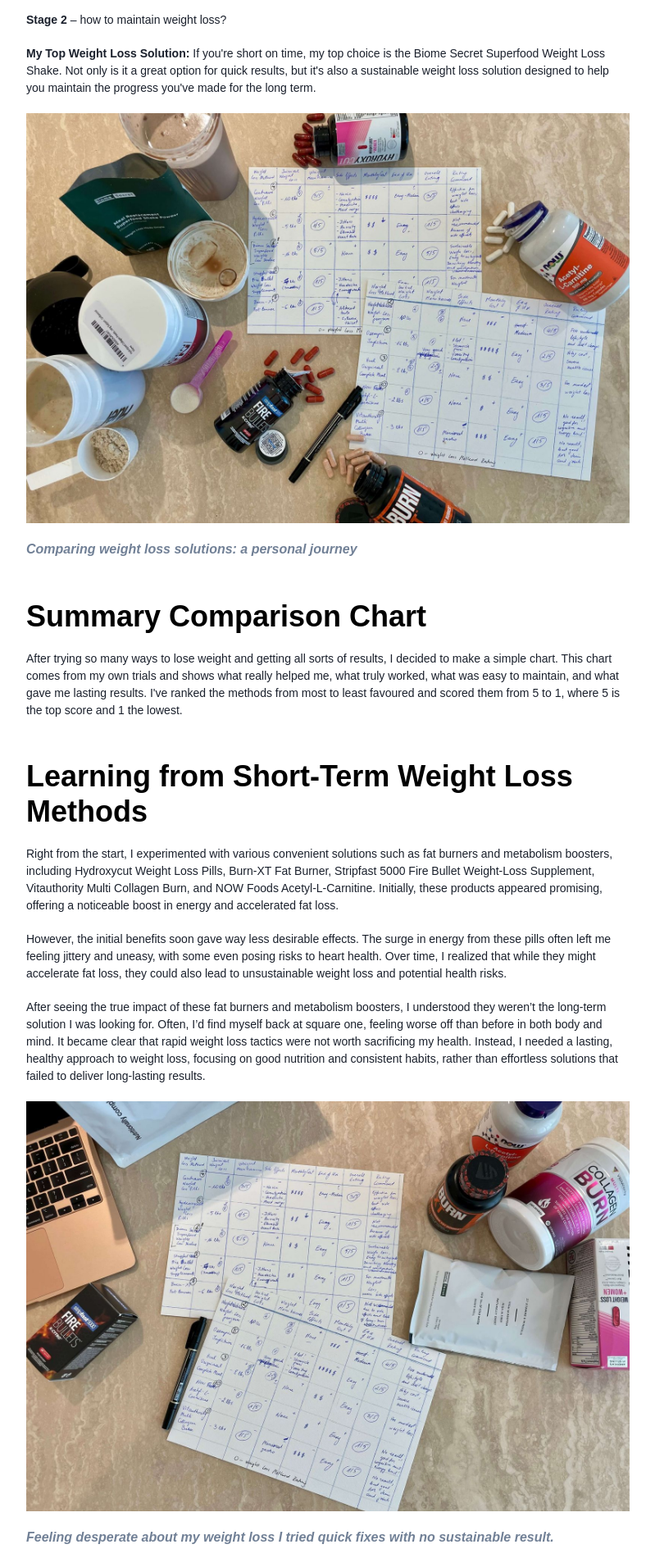
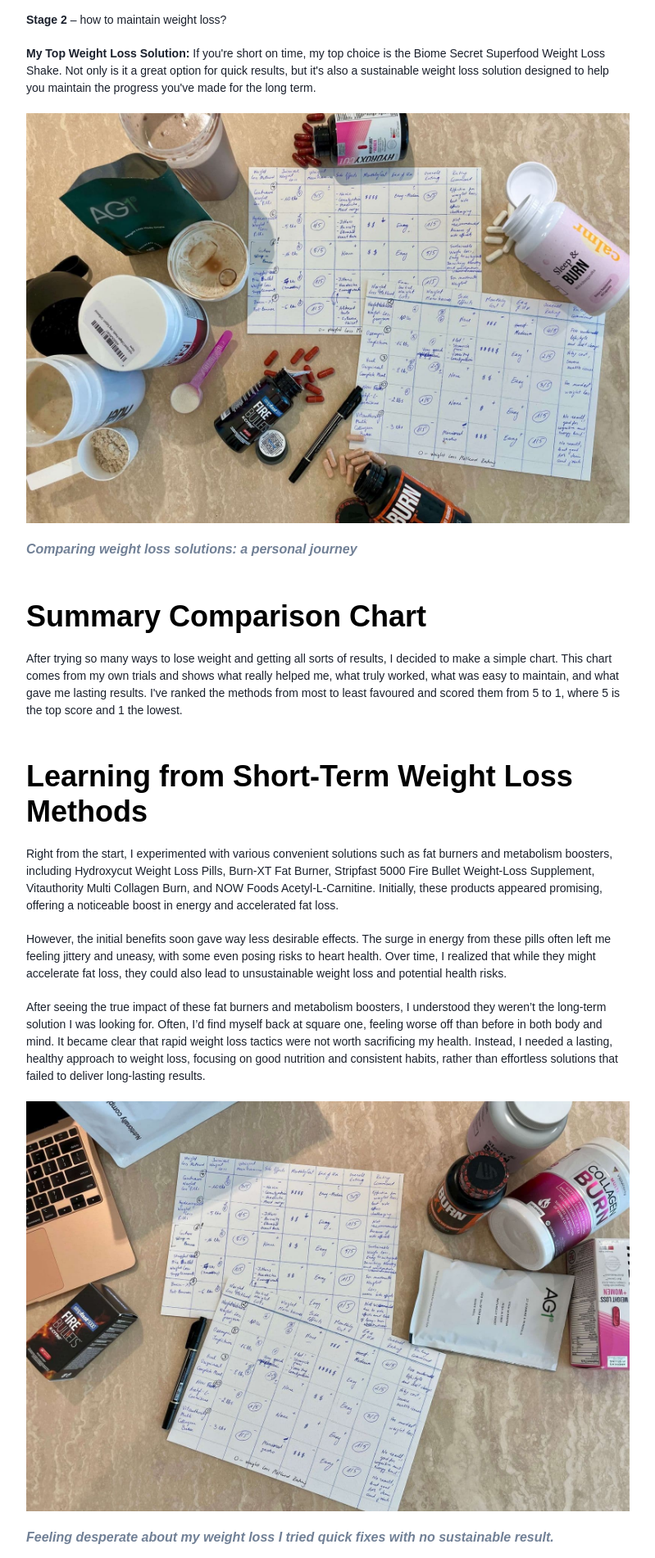
Before and after one commit to itsafaris/calmr-advertorial-1, a Gatsby site: page / in a window 1280 px wide. Shown: the part 4300-6200 px from the top of the page at 82% size, without its empty margins (240-1039 px from the left). Built offline with nearby package versions, Linux system fonts and the light colour scheme; Gatsby itself is replaced by a stand-in of ours.

Commit message:
add new photos

```diff
--- a/src/components/sections/ShortTermMethods.tsx
+++ b/src/components/sections/ShortTermMethods.tsx
@@ -32,7 +32,7 @@
         solutions that failed to deliver long-lasting results.
       </SText>
 
-      <StaticImage height={500} alt="supplement comparison" src="../../images/comparison-2.jpeg" />
+      <StaticImage height={500} alt="supplement comparison" src="../../images/comparison-2.jpg" />
 
       <SItalicText>
         Feeling desperate about my weight loss I tried quick fixes with no sustainable result.
--- a/src/components/sections/TestingMethodology.tsx
+++ b/src/components/sections/TestingMethodology.tsx
@@ -43,7 +43,7 @@
       <StaticImage
         height={500}
         alt="supplement comparison"
-        src="../../images/comparison-methodology.jpeg"
+        src="../../images/comparison-methodology.jpg"
       />
       <SItalicText>Comparing weight loss solutions: a personal journey</SItalicText>
     </Section>
```
Also changed, not shown: src/images/all-products.jpg, src/images/comparison-1.jpg, src/images/comparison-2.jpeg (deleted), src/images/comparison-2.jpg (added), src/images/comparison-methodology.jpeg (deleted), src/images/comparison-methodology.jpg (added).
